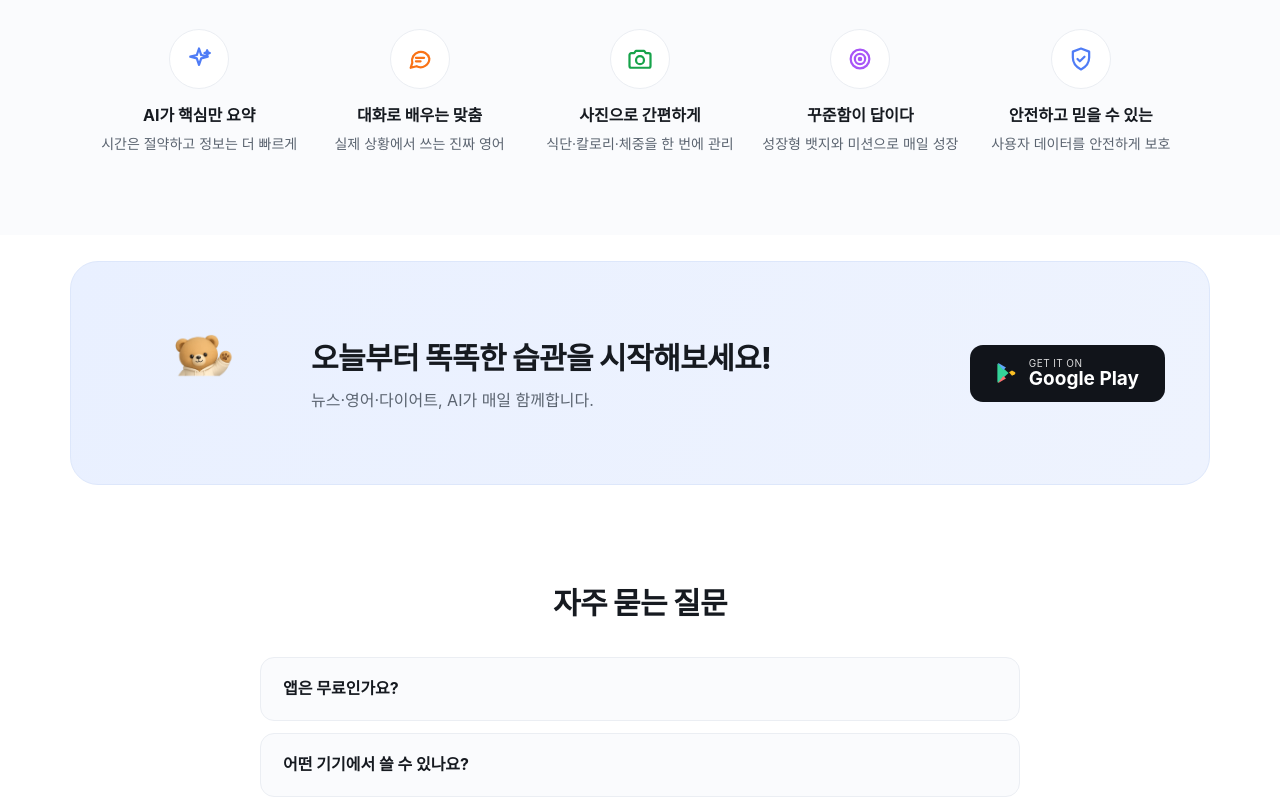
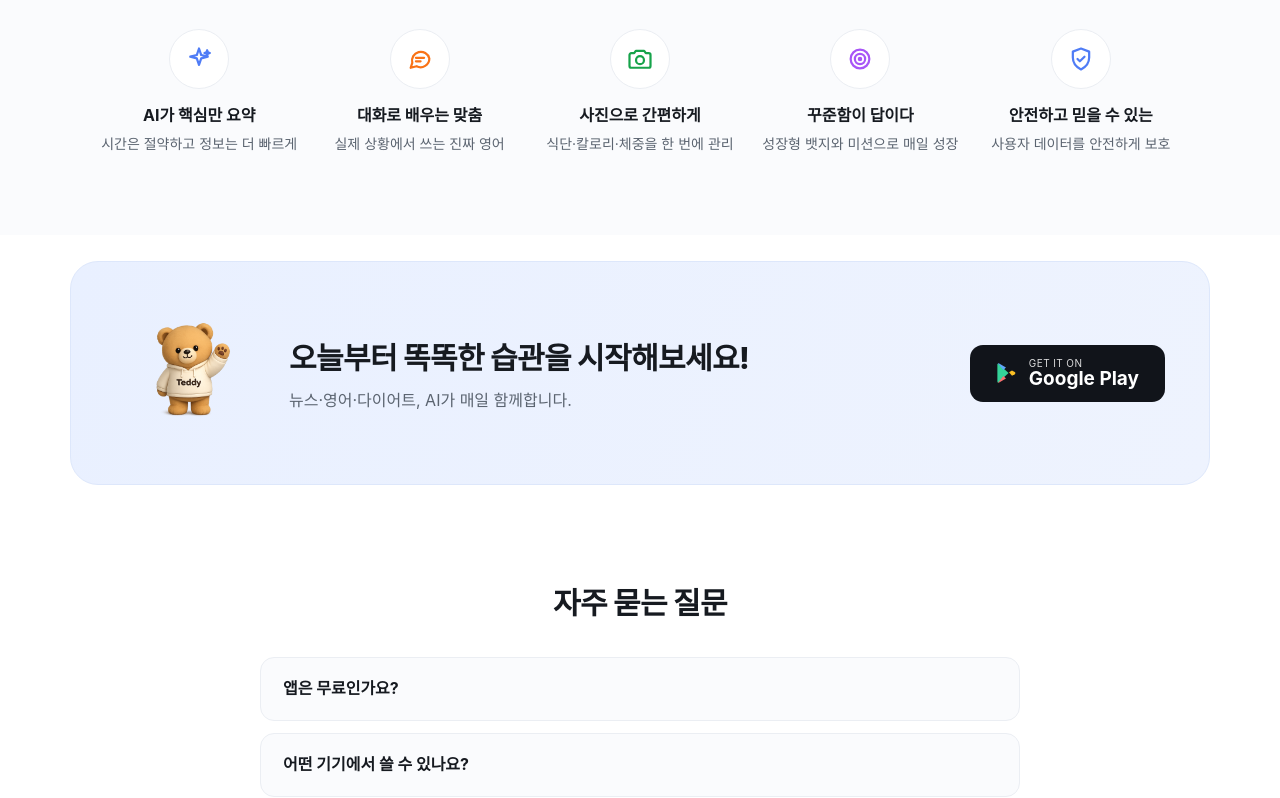
Before and after one commit to YouJinSeon/teddy-lending, a Next.js app: page / in a window 1280 px wide. Shown: the part 2716-3514 px from the top of the page. Built offline with nearby package versions, Linux system fonts and the light colour scheme; no server answers.

Commit message:
feat: 마스코트 정사각 크롭본으로 교체

```diff
--- a/app/globals.css
+++ b/app/globals.css
@@ -96,7 +96,7 @@ h1, h2, h3, h4 { letter-spacing: -0.6px; }
 /* CTA band */
 .band { padding: 26px 0 64px; }
 .band-inner { display: flex; align-items: center; gap: 24px; background: linear-gradient(110deg, #e9f0ff, #eef3fe); border: 1px solid #dde7fb; border-radius: 28px; padding: 36px 44px; }
-.mascot-wrap { flex: 0 0 auto; width: 172px; height: 150px; }
+.mascot-wrap { flex: 0 0 auto; width: 150px; height: 150px; }
 .mascot { width: 100%; height: 100%; object-fit: contain; }
 .band-text { flex: 1; }
 .band-text h2 { font-size: clamp(22px, 3vw, 30px); font-weight: 800; }
```
Also changed, not shown: public/mascot.png.
